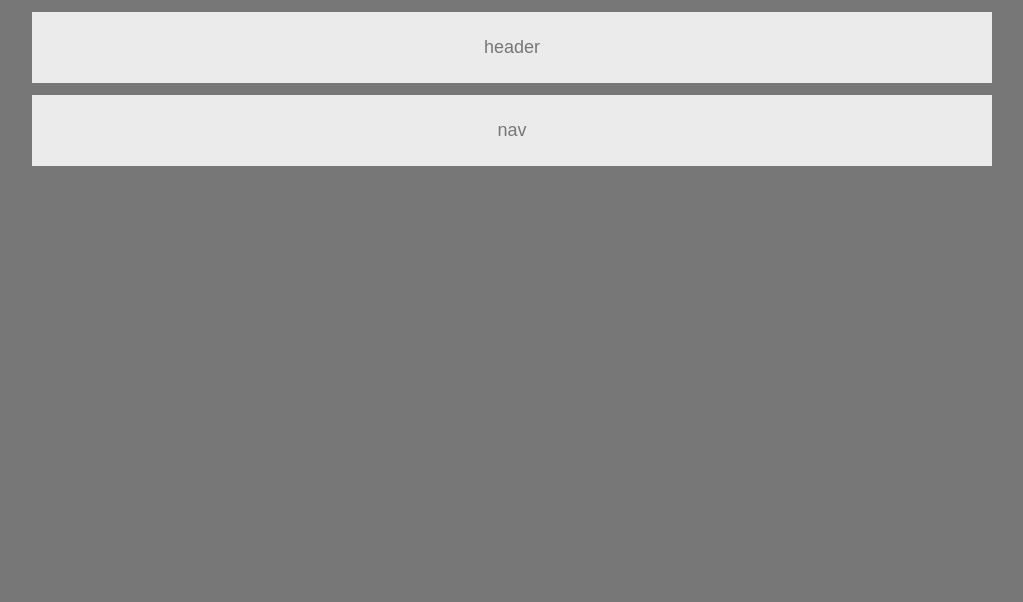
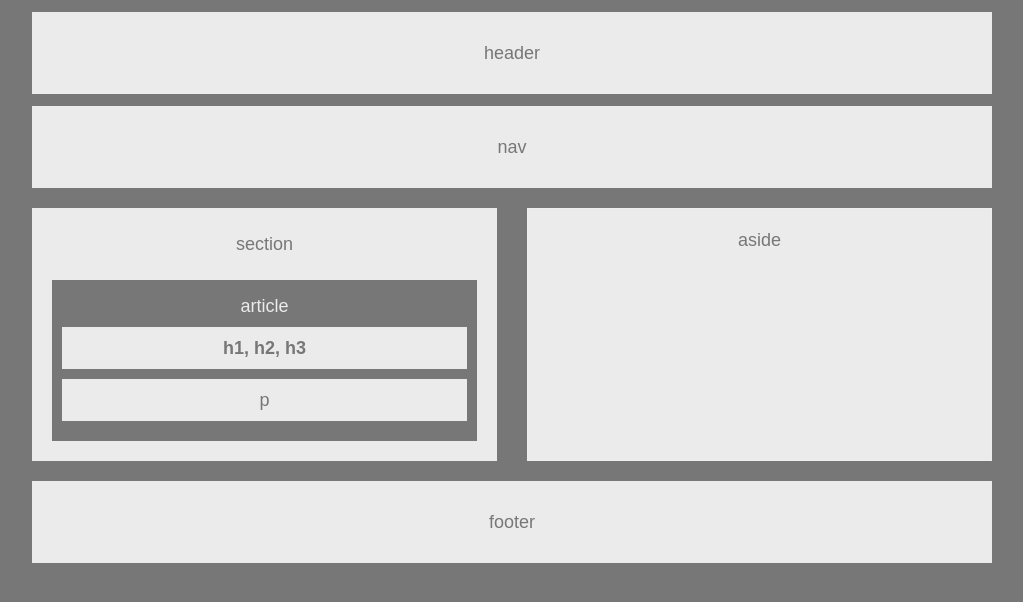
Before and after one commit to julesanne493/HW-Wireframe, a plain HTML site: page index.html in a window 1280 px wide. Shown: the whole page, without its empty margins (128-1151 px from the left). Drawn offline with Linux system fonts and the light colour scheme.

Commit message:
completing assignment

```diff
--- a/index.html
+++ b/index.html
@@ -9,14 +9,40 @@
     <title>Julia's Wireframe</title>
 </head>
 <body>
-    <div>
+
     <h1>header</h1>
-    </div>
 
 
-    <div>
+
+
     <nav>nav</nav>
-    </div>
+
+
+    <section class="section">
+        section
+        <article id="article">
+            article
+            <h1 id="h1">
+                    h1, h2, h3
+                </h1>
+            <p id="p">
+                p
+            </p>
+
+        </article>
+
+
+    </section>
+
+    <aside id="aside">
+
+        aside
+
+    </aside>
+
+    <footer id= "footer">
+        footer
+    </footer>
 
 
 </body>
--- a/style.css
+++ b/style.css
@@ -3,6 +3,7 @@ body
 background-color:#777;
 font-family: Arial, Helvitica Neue, Helvetica, sans-serif;
 font-size: 18px;
+font-weight: normal;
 width: 960px;
 margin: auto;
 
@@ -12,14 +13,159 @@ h1 {
     background-color: #ebebeb;
     color: #777;
     text-align: center;
+    padding: 25px;
     font-size: 18px;
-    font-weight: normal;
-    padding: 25px;
+    font-weight: normal
 }
 
 nav {  background-color: #ebebeb;
     color: #777;
     text-align: center;
+    padding: 25px;
     font-size: 18px;
     font-weight: normal;
-    padding: 25px;}
+}
+
+.section {
+    background-color: #ebebeb;
+    color: #777;
+    text-align: center;
+    margin-top: 20px;
+    margin-bottom: 20px;
+    width: 465px;
+    font-size: 18px;
+    font-weight: normal;
+    float: left;
+}
+
+#article{
+    background-color: #777;
+    color: #ebebeb;
+    text-align: center;
+    font-size: 18px;
+    font-weight: normal;
+    overflow: auto;
+    padding: 10px;
+    margin-top: 20px;
+
+}
+
+#h1{
+    background-color: #ebebeb;
+    padding: 5px;
+    margin-bottom: 10px;
+    margin-top: 5px;
+    font-size: 18px;
+    font-weight: bold;
+}
+
+#aside {
+    background-color: #ebebeb;
+    color: #777;
+    padding: 15px;
+    text-align: center;
+    font-size: 18px;
+    font-weight: normal;
+    margin-top: 20px;
+    margin-bottom: 20px;
+    float: right;
+    width: 465px;
+    height: 253px;
+
+
+}
+
+#p{
+    background-color: #ebebeb;
+    color: #777;
+    padding: 5px;
+    margin-bottom: 10px;
+    margin-top: 5px;
+    font-size: 18px;
+}
+
+#footer {
+    background-color: #ebebeb;
+    color: #777;
+    text-align: center;
+    padding: 25px;
+    font-size: 18px;
+    font-weight: normal;
+}
+/*  /**
+ * Float Layout Activity
+ **/
+
+* {
+    box-sizing: border-box;
+    text-align: center;
+  }
+
+  body {
+    font-size: 24px;
+    line-height: 32px;
+    color: #333;
+  }
+
+  header {
+    padding: 20px;
+    margin-bottom: 20px;
+    color: #333;
+    background: #ccc;
+  }
+
+  section {
+    padding: 20px;
+    margin-bottom: 20px;
+    background: #ccc;
+  }
+
+  #left {
+    float: left;
+    width: 33.3%;
+    color: #fff;
+    background: #666;
+  }
+
+  #middle {
+    float: left;
+    width: 33.3%;
+    color: #fff;
+    background: #888;
+  }
+
+  #right {
+    float: left;
+    width: 33.3%;
+    color: #fff;
+    background: #666;
+  }
+
+  #full {
+    width: 100%;
+    overflow: auto;
+    clear: both;
+    background: #eee;
+  }
+
+  #division {
+    padding: 20px;
+    margin-top: 20px;
+    background: #6ea3da;
+  }
+
+  aside {
+    float: left;
+    width: 33%;
+    height: 200px;
+    padding: 20px;
+    margin-left: 30px;
+    background: #fff;
+    border: 1px solid #eee;
+  }
+
+  footer {
+    padding: 20px;
+    clear: both;
+    background: #ccc;
+  }
```
